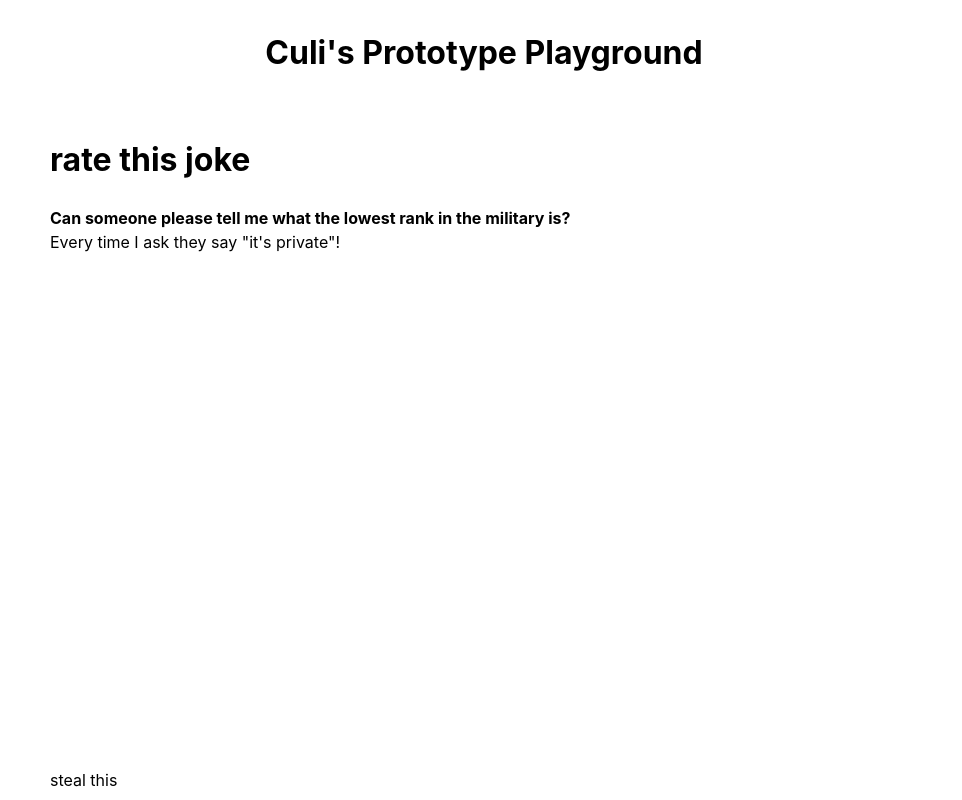
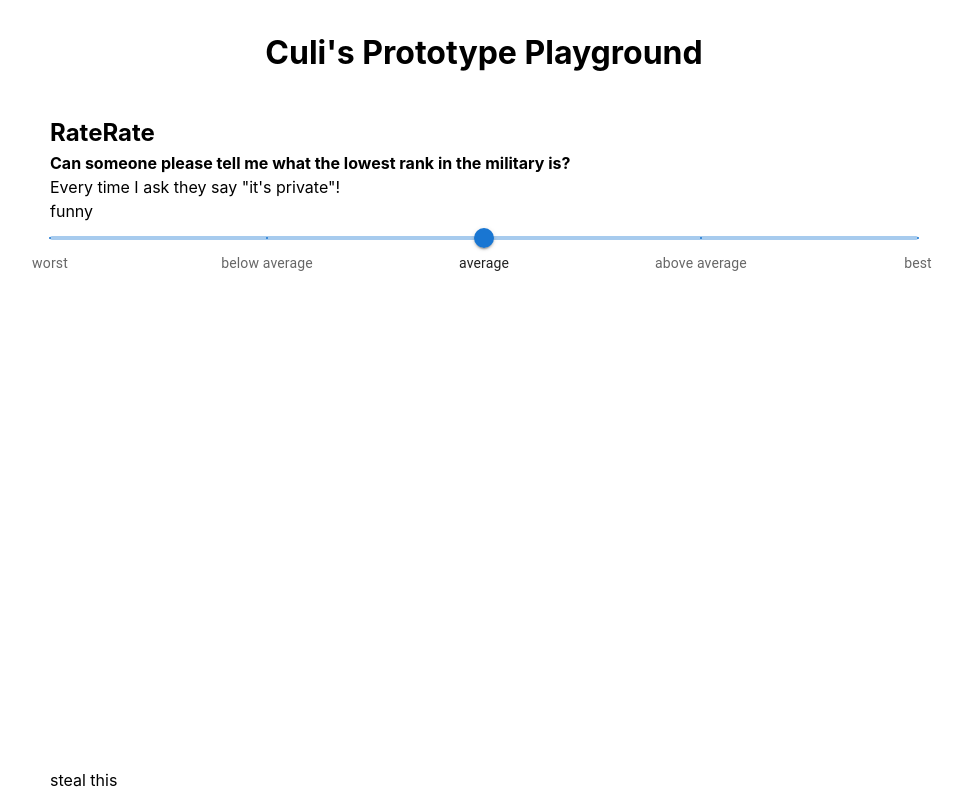
Before and after one commit to tif-calin/react-play, a React app: page /rate in a window 1280 px wide. Shown: the whole page, without its empty margins (156-1118 px from the left). Built offline with nearby package versions, Linux system fonts and the light colour scheme.

Commit message:
raterate page

```diff
--- a/src/views/rate/Rate.tsx
+++ b/src/views/rate/Rate.tsx
@@ -1,11 +1,14 @@
 import React from 'react';
+import PageTitle from '../../components/layout/PageTitle';
+import RateField from '../../components/rate/RateField';
 
 const Rate = () => {
   return (
     <>
-      <h1>rate this joke</h1>
+      <PageTitle>RateRate</PageTitle>
       <p><strong>Can someone please tell me what the lowest rank in the military is?</strong></p>
       <p>Every time I ask they say "it's private"!</p>
+      <RateField />
     </>
   );
 };
```
